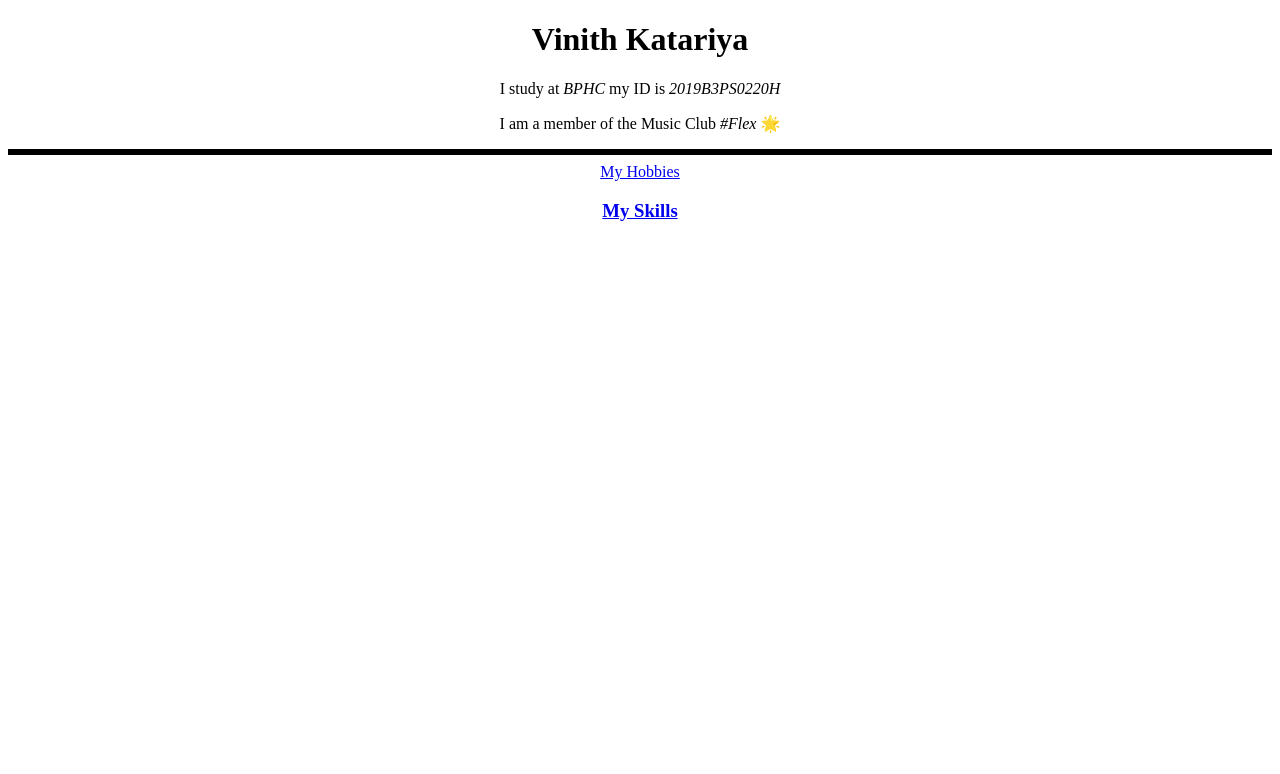
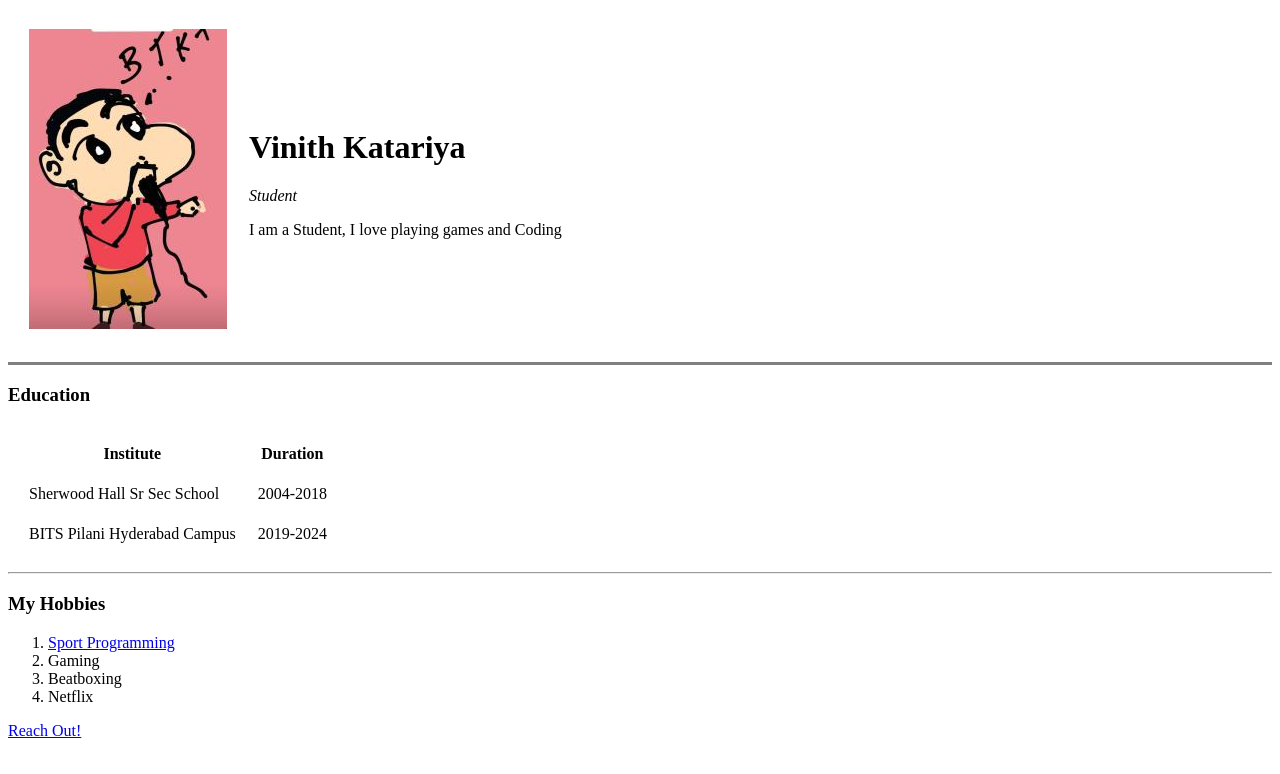
Before and after one commit to vinithkatariya/webdev-udemy, a plain HTML site: page index.html in a window 1280 px wide. Drawn offline with Linux system fonts and the light colour scheme.

Commit message:
Add files via upload

```diff
--- a/index.html
+++ b/index.html
@@ -4,18 +4,40 @@
     <meta charset="utf-8">
     <title>Vinith's Personal Site</title>
   </head>
-  <center>
   <body>
-    <h1>Vinith Katariya</h1>
-    <p>
-      I study at <i>BPHC</i> my ID is <em>2019B3PS0220H</em>
-    </p>
-    <p>
-      I am a member of the Music Club  <em>#Flex</em> &#127775;
-    </p>
-    <hr size='6' color="black" />
-    <a href="Hobbies.html">My Hobbies</a>
-    <h3><a href="skills.html">My Skills</a></h3>
- </body>
-</center>
+    <table cellspacing = "20">
+      <tr>
+        <td><img src="SCbbx.jpg" alt="Beatboxing ShinChan"></td>
+        <td> <h1>Vinith Katariya</h1>
+          <p><em>Student</em></p>
+          <p>I am a Student, I love playing games and Coding</p>
+       </td>
+      </tr>
+    </table>
+   <hr size="3" noshade>
+   <h3>Education</h3>
+    <table cellspacing = "20">
+      <thead>
+        <th>Institute</th>
+        <th>Duration</th>
+      </thead>
+      <tr>
+        <td>Sherwood Hall Sr Sec School</td>
+        <td>2004-2018</td>
+      </tr>
+      <tr>
+        <td>BITS Pilani Hyderabad Campus</td>
+        <td>2019-2024</td>
+      </tr>
+    </table>
+    <hr size = "2">
+   <h3>My Hobbies</h3>
+   <ol>
+     <li><a href="https://codeforces.com/profile/vinith_katariya">Sport Programming</a></li>
+     <li>Gaming</li>
+     <li>Beatboxing</li>
+     <li>Netflix</li>
+   </ol>
+   <a href="Contact.html">Reach Out!</a>
+  </body>
 </html>
```
Also changed, not shown: Contact.html (added, +23 -0 lines), SCbbx.jpg (added).
